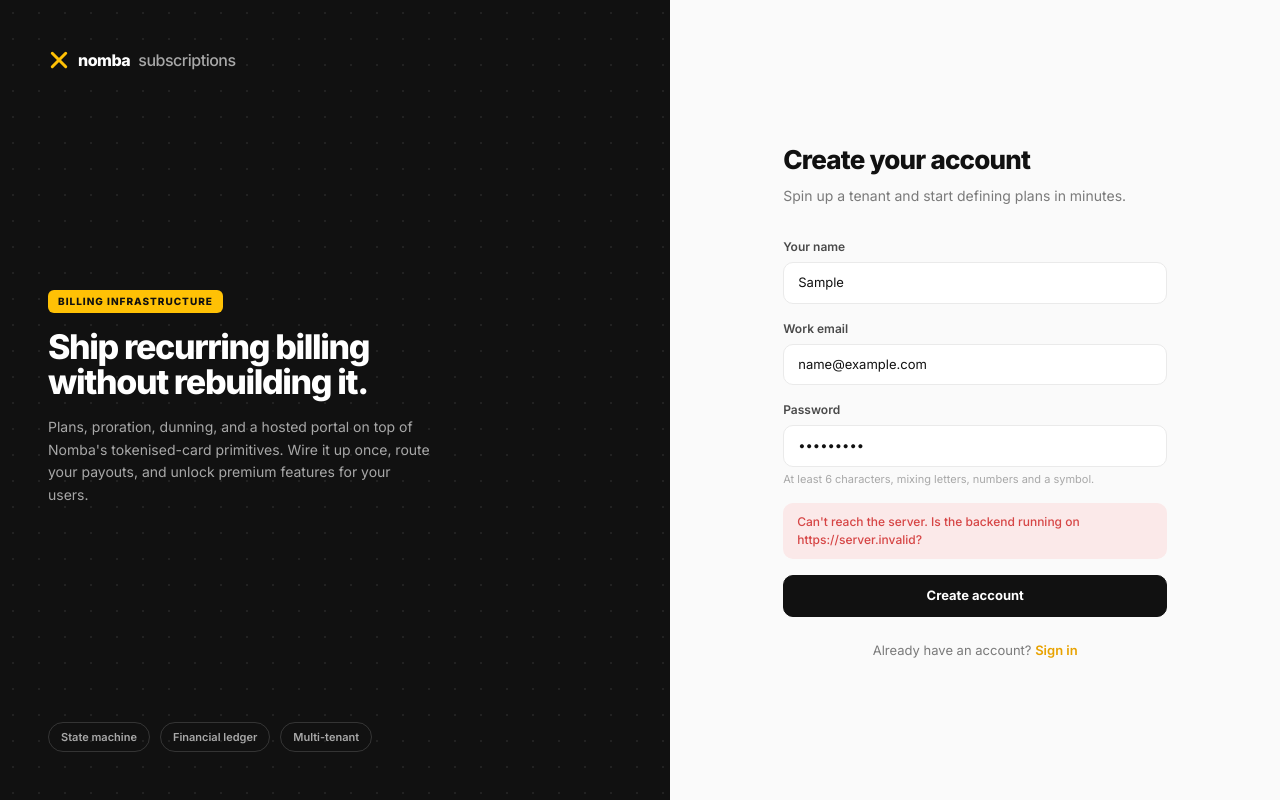
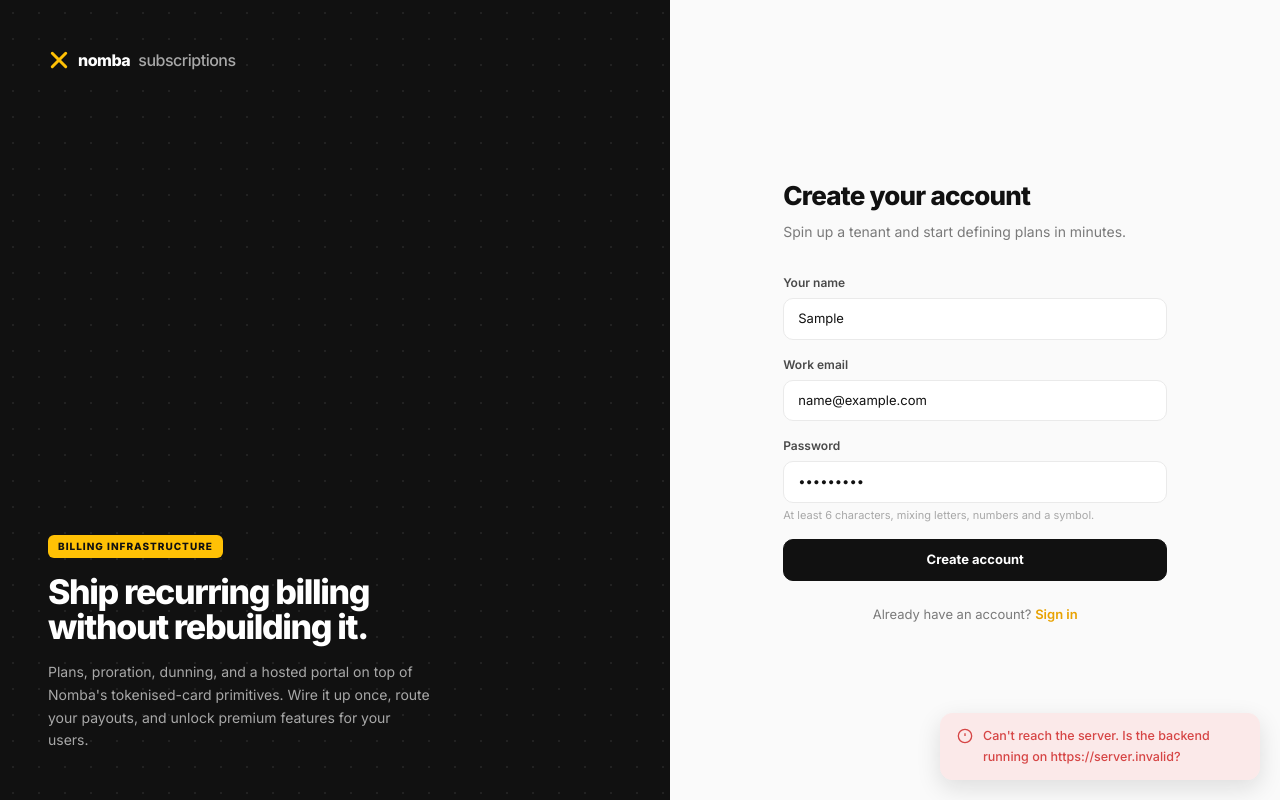
Before and after one commit to coderoyalty/orbit-nomba-frontend, a React (Vite) app: page /register in a window 1280 px wide. Both pictures are taken after typing "Sample", "name@example.com", "Sample123" into the empty fields and a click on the button "Create account". Built offline with nearby package versions, Linux system fonts and the light colour scheme; no server answers.

Commit message:
Add error toasts, hide unbuilt features, clean up auth panel

```diff
--- a/src/components/AuthShell.tsx
+++ b/src/components/AuthShell.tsx
@@ -47,18 +47,6 @@ export function AuthShell({
             unlock premium features for your users.
           </p>
         </div>
-
-        <div className="relative flex gap-2.5 text-[11px] font-semibold text-ink-4">
-          <span className="rounded-full border border-white/15 px-3 py-1.5">
-            State machine
-          </span>
-          <span className="rounded-full border border-white/15 px-3 py-1.5">
-            Financial ledger
-          </span>
-          <span className="rounded-full border border-white/15 px-3 py-1.5">
-            Multi-tenant
-          </span>
-        </div>
       </div>
 
       {/* Form panel */}
--- /dev/null
+++ b/src/components/Toast.tsx
@@ -0,0 +1,86 @@
+import {
+    createContext,
+    useContext,
+    useState,
+    useCallback,
+    type ReactNode,
+} from "react";
+
+type ToastType = "error" | "success" | "info";
+
+interface Toast {
+    id: number;
+    message: string;
+    type: ToastType;
+}
+
+interface ToastCtx {
+    toast: (message: string, type?: ToastType) => void;
+}
+
+const Ctx = createContext<ToastCtx | null>(null);
+
+let nextId = 1;
+
+export function ToastProvider({ children }: { children: ReactNode }) {
+    const [toasts, setToasts] = useState<Toast[]>([]);
+
+    const remove = useCallback((id: number) => {
+        setToasts((t) => t.filter((x) => x.id !== id));
+    }, []);
+
+    const toast = useCallback(
+        (message: string, type: ToastType = "error") => {
+            const id = nextId++;
+            setToasts((t) => [...t, { id, message, type }]);
+            setTimeout(() => remove(id), 4500);
+        },
+        [remove],
+    );
+
+    return (
+        <Ctx.Provider value={{ toast }}>
+            {children}
+            <div className="pointer-events-none fixed bottom-5 right-5 z-[100] flex w-[320px] flex-col gap-2.5">
+                {toasts.map((t) => (
+                    <div
+                        key={t.id}
+                        onClick={() => remove(t.id)}
+                        className={`pointer-events-auto flex cursor-pointer items-start gap-2.5 rounded-[12px] border px-4 py-3 shadow-[0_8px_24px_rgba(17,17,17,.12)] ${t.type === "error"
+                                ? "border-red-bg bg-red-bg text-red"
+                                : t.type === "success"
+                                    ? "border-green-bg bg-green-bg text-green"
+                                    : "border-line bg-surface text-ink"
+                            }`}
+                        role="alert"
+                    >
+                        <span className="mt-0.5 flex-shrink-0">
+                            {t.type === "error" ? (
+                                <svg viewBox="0 0 24 24" fill="none" stroke="currentColor" strokeWidth="2" className="h-4 w-4">
+                                    <circle cx="12" cy="12" r="10" /><path d="M12 8v4M12 16h.01" />
+                                </svg>
+                            ) : t.type === "success" ? (
+                                <svg viewBox="0 0 24 24" fill="none" stroke="currentColor" strokeWidth="2.5" className="h-4 w-4">
+                                    <path d="M20 6 9 17l-5-5" />
+                                </svg>
+                            ) : (
+                                <svg viewBox="0 0 24 24" fill="none" stroke="currentColor" strokeWidth="2" className="h-4 w-4">
+                                    <circle cx="12" cy="12" r="10" /><path d="M12 16v-4M12 8h.01" />
+                                </svg>
+                            )}
+                        </span>
+                        <span className="text-[12.5px] font-medium leading-relaxed">
+                            {t.message}
+                        </span>
+                    </div>
+                ))}
+            </div>
+        </Ctx.Provider>
+    );
+}
+
+export function useToast() {
+    const ctx = useContext(Ctx);
+    if (!ctx) throw new Error("useToast must be used within ToastProvider");
+    return ctx.toast;
+}
--- a/src/main.tsx
+++ b/src/main.tsx
@@ -3,6 +3,7 @@ import { createRoot } from "react-dom/client";
 import { QueryClient, QueryClientProvider } from "@tanstack/react-query";
 import { RouterProvider, createRouter } from "@tanstack/react-router";
 import { routeTree } from "./routeTree.gen";
+import { ToastProvider } from "./components/Toast";
 import "./index.css";
 
 const queryClient = new QueryClient({
@@ -20,7 +21,9 @@ declare module "@tanstack/react-router" {
 createRoot(document.getElementById("root")!).render(
   <StrictMode>
     <QueryClientProvider client={queryClient}>
-      <RouterProvider router={router} />
+      <ToastProvider>
+        <RouterProvider router={router} />
+      </ToastProvider>
     </QueryClientProvider>
   </StrictMode>
 );
--- a/src/routes/login.tsx
+++ b/src/routes/login.tsx
@@ -5,6 +5,7 @@ import { Button, Field, TextInput } from "../components/ui";
 import { authApi } from "../lib/api";
 import { authStore } from "../lib/auth";
 import { ApiError } from "../lib/http";
+import { useToast } from "../components/Toast";
 
 export const Route = createFileRoute("/login")({
   validateSearch: (search: Record<string, unknown>) => ({
@@ -15,29 +16,25 @@ export const Route = createFileRoute("/login")({
 
 function LoginPage() {
   const navigate = useNavigate();
+  const toast = useToast();
   const { registered } = Route.useSearch();
   const [email, setEmail] = useState("");
   const [password, setPassword] = useState("");
-  const [error, setError] = useState<string | null>(null);
   const [pending, setPending] = useState(false);
 
   async function submit() {
-    setError(null);
     if (!email.trim() || !password) {
-      setError("Enter your email and password to continue.");
+      toast("Enter your email and password to continue.");
       return;
     }
     setPending(true);
     try {
       await authApi.login({ email: email.trim(), password });
-      // login set the cookie; resolve the session into the store
       await authStore.refresh();
       navigate({ to: "/app" });
     } catch (err) {
-      setError(
-        err instanceof ApiError
-          ? err.message
-          : "Something went wrong. Try again.",
+      toast(
+        err instanceof ApiError ? err.message : "Something went wrong. Try again.",
       );
     } finally {
       setPending(false);
@@ -81,11 +78,6 @@ function LoginPage() {
             onKeyDown={(e) => e.key === "Enter" && submit()}
           />
         </Field>
-        {error && (
-          <p className="rounded-[10px] bg-red-bg px-3.5 py-2.5 text-[12px] font-medium text-red">
-            {error}
-          </p>
-        )}
         <Button variant="dark" block disabled={pending} onClick={submit}>
           {pending ? "Signing in…" : "Sign in"}
         </Button>
--- a/src/routes/register.tsx
+++ b/src/routes/register.tsx
@@ -4,6 +4,7 @@ import { AuthShell } from "../components/AuthShell";
 import { Button, Field, TextInput } from "../components/ui";
 import { authApi } from "../lib/api";
 import { ApiError } from "../lib/http";
+import { useToast } from "../components/Toast";
 
 export const Route = createFileRoute("/register")({
   component: RegisterPage,
@@ -11,15 +12,14 @@ export const Route = createFileRoute("/register")({
 
 function RegisterPage() {
   const navigate = useNavigate();
+  const toast = useToast();
   const [name, setName] = useState("");
   const [email, setEmail] = useState("");
   const [password, setPassword] = useState("");
   const [errors, setErrors] = useState<Record<string, string>>({});
-  const [serverError, setServerError] = useState<string | null>(null);
   const [pending, setPending] = useState(false);
 
   async function submit() {
-    setServerError(null);
     const next: Record<string, string> = {};
     if (!name.trim()) next.name = "Your name is required.";
     if (!email.trim()) next.email = "Work email is required.";
@@ -32,10 +32,9 @@ function RegisterPage() {
     setPending(true);
     try {
       await authApi.register({ name: name.trim(), email: email.trim(), password });
-      // account created — send them to sign in
       navigate({ to: "/login", search: { registered: true } });
     } catch (err) {
-      setServerError(
+      toast(
         err instanceof ApiError
           ? err.message
           : "Could not create your account. Try again.",
@@ -87,11 +86,6 @@ function RegisterPage() {
             onKeyDown={(e) => e.key === "Enter" && submit()}
           />
         </Field>
-        {serverError && (
-          <p className="rounded-[10px] bg-red-bg px-3.5 py-2.5 text-[12px] font-medium text-red">
-            {serverError}
-          </p>
-        )}
         <Button variant="dark" block disabled={pending} onClick={submit}>
           {pending ? "Creating account…" : "Create account"}
         </Button>
```
Also changed, not shown: src/components/Sidebar.tsx (+9 -1 lines).
